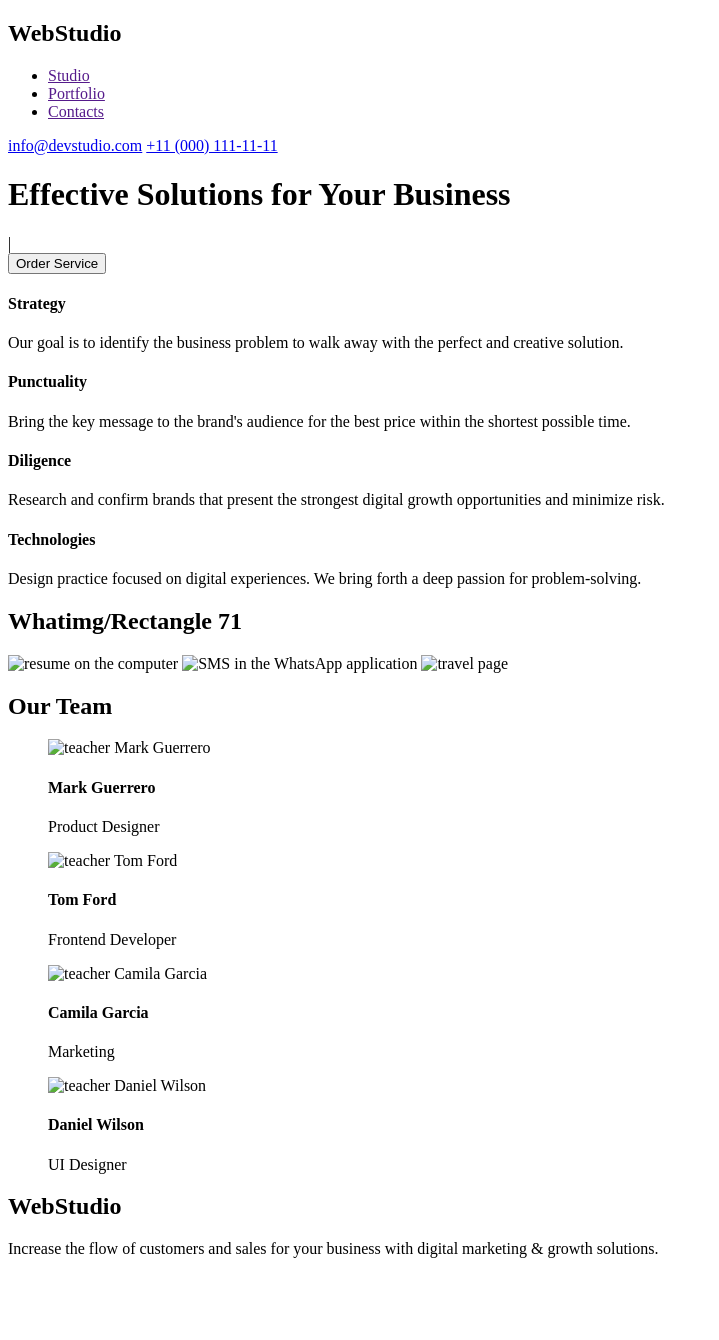
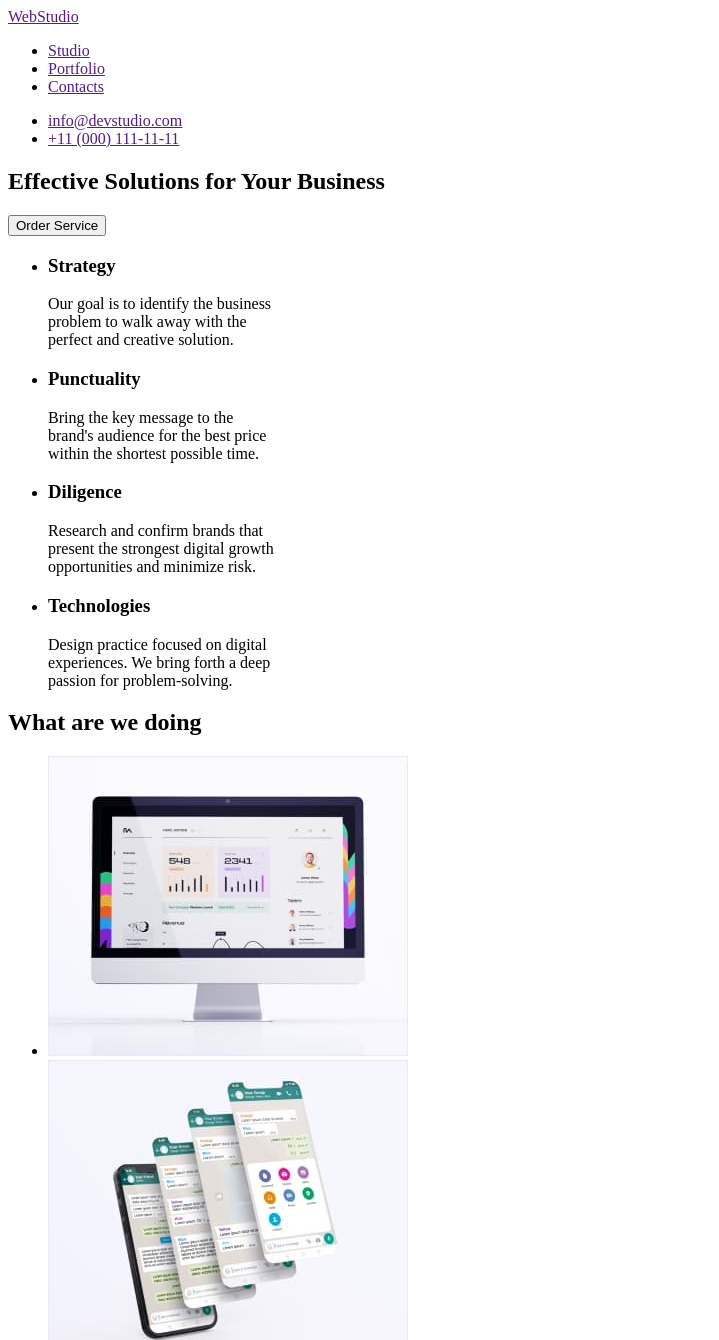
Before and after one commit to Artem-crtl/goit-markup-hw-01, a plain HTML site: page index.html in a window 1280 px wide. Shown: the top 1340 px of the page, without its empty margins (0-719 px from the left). Before the commit the page ends 1266 px from the top, so only its background shows below. Drawn offline with Linux system fonts and the light colour scheme.

Commit message:
Add files via upload

```diff
--- a/index.html
+++ b/index.html
@@ -1,146 +1,121 @@
 <!DOCTYPE html>
 <html lang="en">
-  <head>
+
+<head>
     <meta charset="UTF-8" />
     <meta http-equiv="X-UA-Compatible" content="IE=edge" />
-    <meta name="viewport" content="width=device-width, initial-scale=1.0" />
+    <meta name="viewport" content="width=a, initial-scale=1.0" />
     <title>Document</title>
-  </head>
-  <body>
-    <!-- Cap -->
+</head>
 
-    <div>
-      <header>
-        <h2><span>Web</span>Studio</h2>
+<body>
+    <header>
+        <nav>
+            <a href=""><span>Web</span><span>Studio</span> </a>
 
-        <nav>
-          <ul>
-            <li><a href="">Studio</a></li>
-            <li><a href="">Portfolio</a></li>
-            <li><a href="">Contacts</a></li>
-          </ul>
+                <ul>
+                    <li><a href="">Studio</a></li>
+                    <li><a href="">Portfolio</a></li>
+                    <li><a href="">Contacts</a></li>
+                </ul>
+                <ul>
+                    <li><a href="">info@devstudio.com</a></li>
+                    <li><a href="">+11 (000) 111-11-11</a></li>
+                </ul>
+
         </nav>
+    </header>
 
-        <a href="info@devstudio.com">info@devstudio.com</a>
-        <a href="+11(000)1111111">+11 (000) 111-11-11</a>
-      </header>
+        <main>
+            <section>
+                <h1>Effective Solutions for Your Business</h1>
+                <button>Order Service</button>
+            </section>
 
-      <div>
-        <div>
-          <h1>Effective Solutions for Your Business</h1>
-          |
 
-          <main>
-            <button>Order Service</button>
-          </main>
-        </div>
-        <!-- Strategy -->
-        <h4>Strategy</h4>
-        <p>
-          Our goal is to identify the business problem to walk away with the
-          perfect and creative solution.
-        </p>
-      </div>
-      <!-- Punctuality -->
-      <h4>Punctuality</h4>
-      <p>
-        Bring the key message to the brand's audience for the best price within
-        the shortest possible time.
-      </p>
 
-      <!-- Diligence -->
-      <h4>Diligence</h4>
-      <p>
-        Research and confirm brands that present the strongest digital growth
-        opportunities and minimize risk.
-      </p>
-      <!-- Technologies -->
-      <h4>Technologies</h4>
-      <p>
-        Design practice focused on digital experiences. We bring forth a deep
-        passion for problem-solving.
-      </p>
-      <!-- The main thing 1 -->
-      <div>
-        <h2>Whatimg/Rectangle 71</h2>
-        <img src="./images/comp.png" alt="resume on the computer" width="360" />
+    <section>
 
-        <img
-          src="./images/Whatsapp.png"
-          alt="SMS in the WhatsApp application"
-          width="360"
-        />
-        <img src="./images/traveling.png" alt="travel page" width="360" />
-      </div>
+            <ul>
+                <li>
+                    <h3>Strategy</h3>
+                    <p>
+                        Our goal is to identify the business <br> problem to walk away with
+                        the <br> perfect and creative solution.
+                    </p>
+                </li>
+                <li>
+                    <h3>Punctuality</h3>
+                    <p>
+                        Bring the key message to the <br> brand's audience for the best price <br>
+                        within the shortest possible time.
+                    </p>
+                </li>
+                <li>
+                    <h3>Diligence</h3>
+                    <p>
+                        Research and confirm brands that <br> present the strongest digital
+                        growth <br> opportunities and minimize risk.
+                    </p>
+                </li>
+                <li>
+                    <h3>Technologies</h3>
+                    <p>
+                        Design practice focused on digital <br> experiences. We bring forth a
+                        deep <br> passion for problem-solving.
+                    </p>
+                </li>
+            </ul>
 
-      <!-- The main thing 2 -->
-      <div>
+    </section>
+
+    <section>
+        <h2>What are we doing</h2>
+        <ul>
+            <li><img src="./img/img.comp.jpg" alt="computer"></li>
+            <li><img src="./img/WhatsApp.jpg" alt="WhatsApp foto"></li>
+            <li><img src="./img/phone.jpg" alt="phone"></li>
+        </ul>
+    </section>
+    <section>
         <h2>Our Team</h2>
-        <figure>
-          <p>
-            <img
-              src="./img.png"
-              alt="teacher Mark Guerrero"
+        <ul>
 
-            />
-          </p>
-          <figcaption>
-            <h4>Mark Guerrero</h4>
-            <p>Product Designer</p>
-          </figcaption>
-        </figure>
+            <li>
+                <img src="./img/img.jpg1.jpg" alt="team member Mark Guerrero">
+                <p> Mark Guerrero
 
-        <figure>
-          <p>
-            <img
-              src="./img4.png"
-              alt="teacher Tom Ford"
+                </p>
+                <p>Product Designer</p>
 
-            />
-          </p>
-          <figcaption>
-            <h4>Tom Ford</h4>
-            <p>Frontend Developer</p>
-          </figcaption>
-        </figure>
+            </li>
 
-        <figure>
-          <p>
-            <img
-              src="./img2.png"
-              alt="teacher Camila Garcia"
+            <li> <img src="./img/TomFord.jpg" alt="team member Tom Ford ">
+                <p>
+                    Tom Ford
+                </p>
+                <p>Frontend Developer</p>
 
-            />
-          </p>
-          <figcaption>
-            <h4>Camila Garcia</h4>
-            <p>Marketing</p>
-          </figcaption>
-        </figure>
+            </li>
 
-        <figure>
-          <p>
-            <img
-              src="./img3.png"
-              alt="teacher Daniel Wilson"
+            <li><img src="./img/CamilaGarcia.jpg" alt="team member Camila Garcia">
+                <p>Camila Garcia</p>
 
-            />
-          </p>
-          <figcaption>
-            <h4>Daniel Wilson</h4>
-            <p>UI Designer</p>
-          </figcaption>
-        </figure>
-      </div>
+                <p>Marketing</p>
+            </li>
+            <li>
+                <img src="./img/DanielWilson.jpg" alt=" team member Daniel Wilson">
+                <p>Daniel Wilson
+                </p>
+                <p>UI Designer</p>
+            </li>
+        </ul>
+    </section>
+    </main>
+    <footer>
+        <a href=""><span>Web</span><span>Studio</span> </a>
+        <p>Increase the flow of customers and <br> sales for your business with digital <br> marketing & growth solutions.</p>
+    </footer>
+</body>
 
-      <!-- basement -->
-      <div>
-        <h2><span>Web</span>Studio</h2>
-        <footer>
-          Increase the flow of customers and sales for your business with
-          digital marketing & growth solutions.
-        </footer>
-      </div>
-    </div>
-  </body>
 </html>
```
